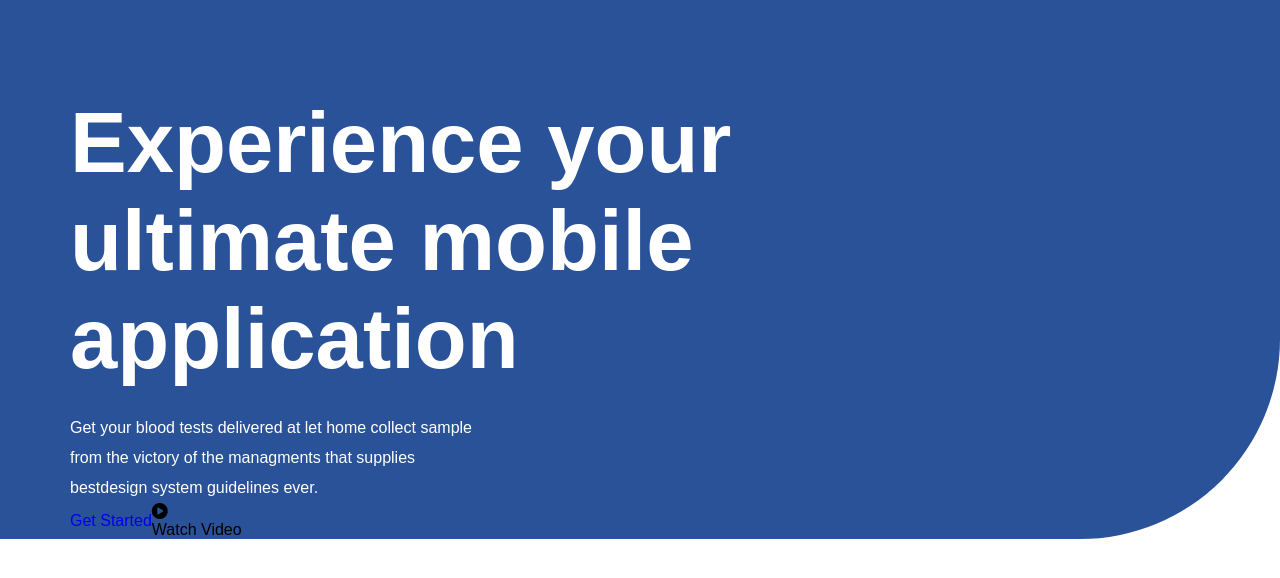
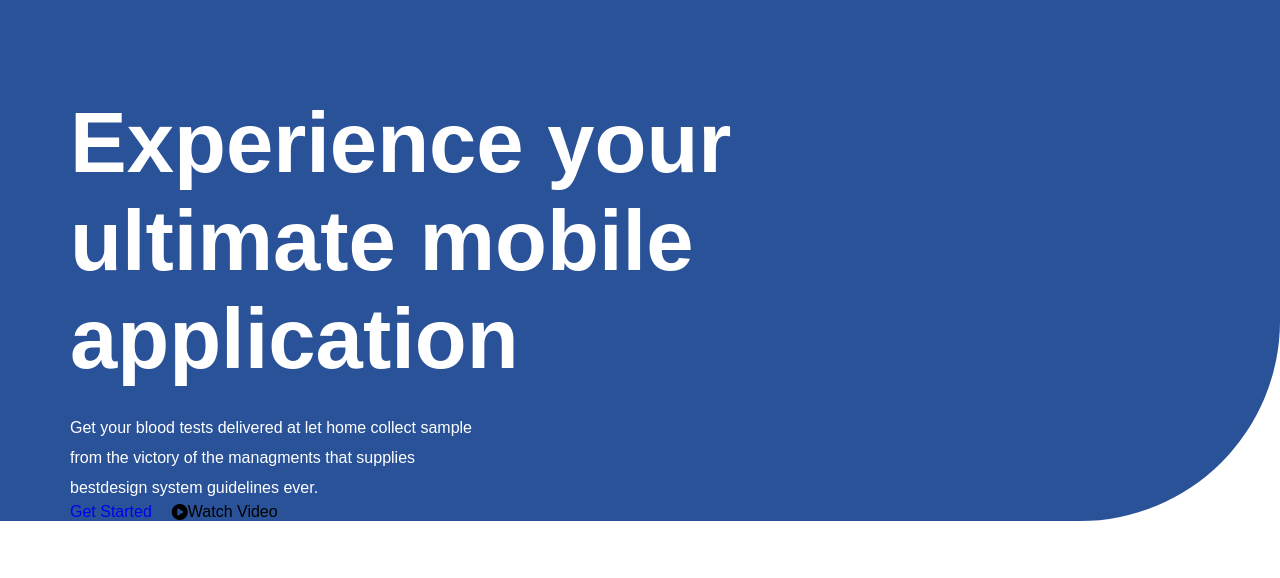
Before and after one commit to hhamidullohhub/landguru, a plain HTML site: page index.html in a window 1280 px wide. Shown: the part 58-636 px from the top of the page. Drawn offline with Linux system fonts and the light colour scheme.

Commit message:
margin left

```diff
--- a/css/style.css
+++ b/css/style.css
@@ -186,3 +186,9 @@ main {
     display: flex;
     align-items: center;
 }
+
+.play-all {
+    margin-left: 20px;
+    display: flex;
+    align-items: center;
+}
```
